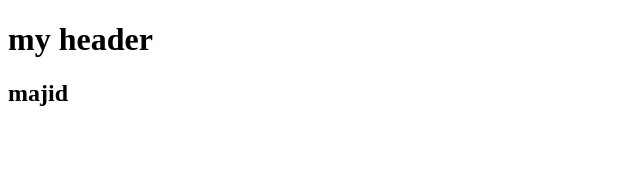
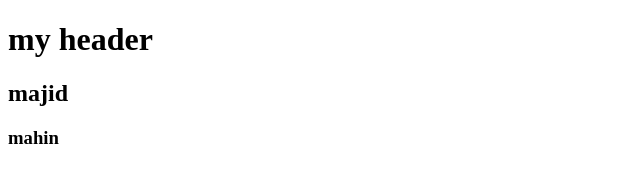
Before and after one commit to majidghadirpour/test, a plain HTML site: page index.html in a window 1280 px wide. Shown: the full height of the page, 0-640 px from the left. Drawn offline with Linux system fonts and the light colour scheme.

Commit message:
add mahin

```diff
--- a/index.html
+++ b/index.html
@@ -8,5 +8,6 @@
 <body>
     <h1>my header</h1>
     <h2>majid</h2>
+    <h3>mahin</h3>
 </body>
 </html>
```
